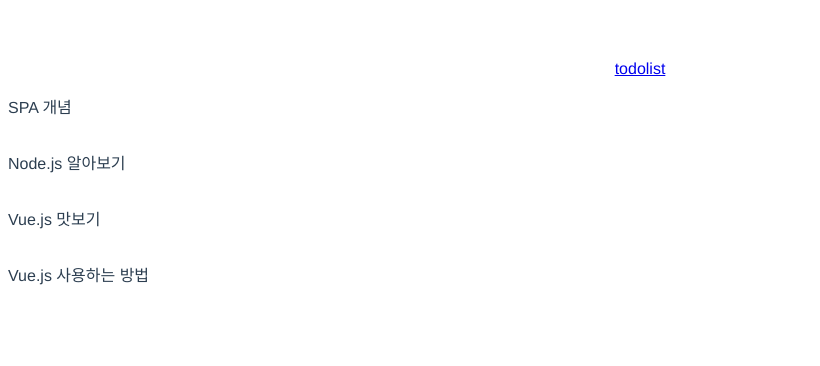
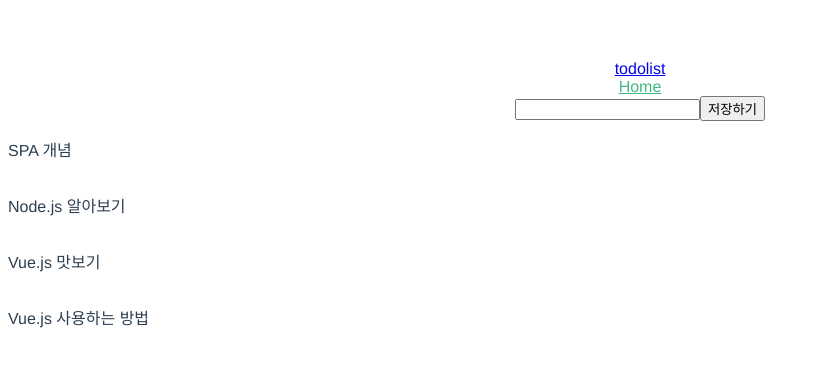
Before and after one commit to leehyeonj/vuejs-practice, a Vue app: page /todo in a window 1280 px wide. Shown: the top 366 px of the page, without its empty margins (0-820 px from the left). Built offline with nearby package versions, Linux system fonts and the light colour scheme; data requests are answered from the project's data file.

Commit message:
feat: page 분리

```diff
--- a/src/router/index.js
+++ b/src/router/index.js
@@ -1,7 +1,7 @@
 // 라우터 인스턴스 생성
 
-import TodoList from "../components/TodoList.vue";
-import HelloWorld from "../components/HelloWorld.vue";
+import TodoPage from "../views/TodoPage.vue";
+import HelloWorld from "../views/HelloWorld.vue";
 import Vue from "vue";
 import VueRouter from "vue-router";
 
@@ -9,7 +9,7 @@ export const router = new VueRouter({
   mode: "history",
   routes: [
     { path: "/", component: HelloWorld },
-    { path: "/todo", component: TodoList },
+    { path: "/todo", component: TodoPage },
   ],
 });
 Vue.use(VueRouter);
--- /dev/null
+++ b/src/views/TodoPage.vue
@@ -0,0 +1,39 @@
+<template>
+  <div>
+    <router-link to="/">Home</router-link>
+    <todo-input></todo-input>
+    <todo-list></todo-list>
+  </div>
+</template>
+
+<script>
+import { defineComponent } from "vue";
+import TodoList from "../components/TodoList.vue";
+import TodoInput from "../components/TodoInput.vue";
+
+export default defineComponent({
+  name: "TodoPage",
+  components: {
+    TodoInput,
+    TodoList,
+  },
+});
+</script>
+
+<!-- Add "scoped" attribute to limit CSS to this component only -->
+<style scoped>
+h3 {
+  margin: 40px 0 0;
+}
+ul {
+  list-style-type: none;
+  padding: 0;
+}
+li {
+  display: inline-block;
+  margin: 0 10px;
+}
+a {
+  color: #42b983;
+}
+</style>
```
Also changed, not shown: src/views/HelloWorld.vue (renamed from src/components/HelloWorld.vue).
